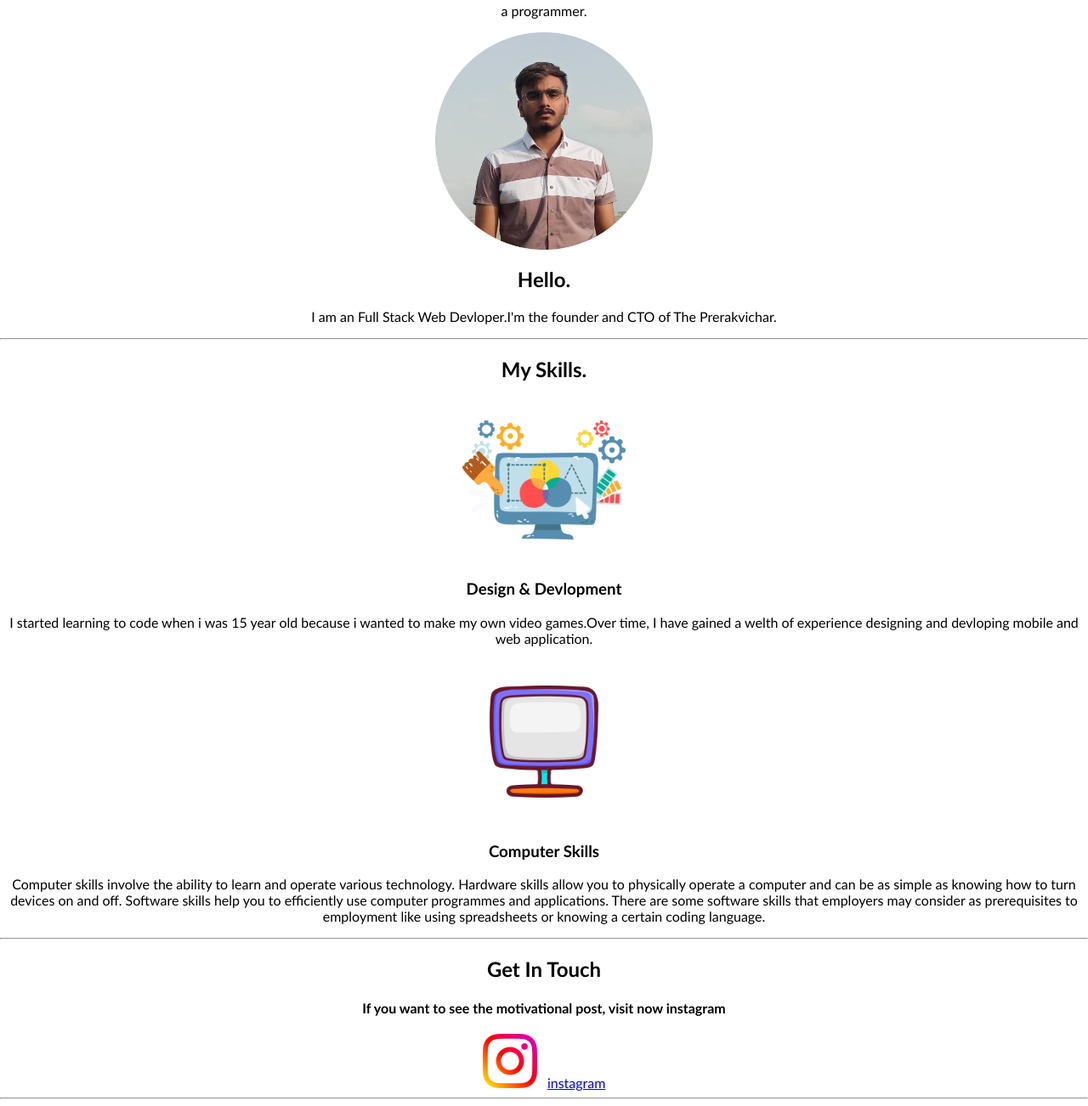
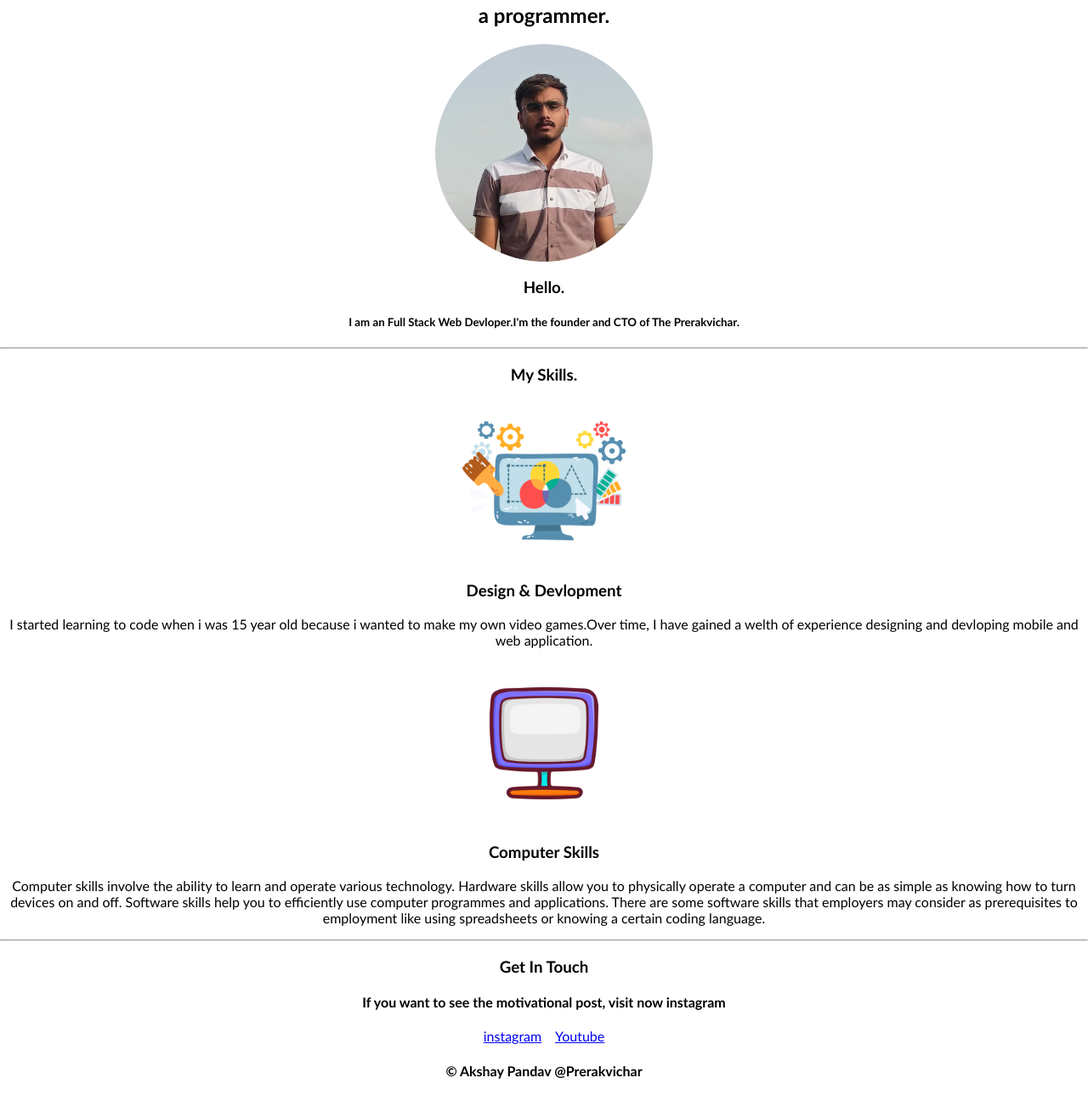
Before and after one commit to PANDAVAKSHAY/cv, a plain HTML site: page index.html in a window 1280 px wide. Shown: the part 79-1381 px from the top of the page at 85% size. Drawn offline with Linux system fonts and the light colour scheme.

Commit message:
Update index.html

```diff
--- a/index.html
+++ b/index.html
@@ -11,36 +11,40 @@
 <body>
     <div>
         <h1>I'm Akshay.</h1>
-        <p>a programmer.</p>
+        <h2>a programmer.</h2>
 
 </div>
 <div class="profile">
     <img class="akshay-img" src="img/akshay.img.png"  alt="akshay img">
-    <h2> Hello.</h2>
-    <p>I am an Full Stack Web Devloper.I'm the founder and CTO of The Prerakvichar.</p>
+    <h3> Hello.</h3>
+    <h5>I am an Full Stack Web Devloper.I'm the founder and CTO of The Prerakvichar.</h5>
     <hr>
 </div>
 <div class="skills">
-    <h2>My Skills.</h2>
-   <img class="web-img" src="img/design-software.png" alt="">
-   <h3>Design & Devlopment</h3>
-   <p>I started learning to code when i was 15 year old because i wanted to make my own video games.Over time, I have gained a welth of experience designing and devloping mobile and web application. </p>
-   <img class="computer" src="img/monitor.png" alt="">
-   <h3>Computer Skills</h3>
-   <p>Computer skills involve the ability to learn and operate various technology. Hardware skills allow you to physically
-operate a computer and can be as simple as knowing how to turn devices on and off. Software skills help you to
-efficiently use computer programmes and applications. There are some software skills that employers may consider as
-prerequisites to employment like using spreadsheets or knowing a certain coding language.</p>
+    <h3>My Skills.</h3>
+    <div class="web">
+        <img class="web-img" src="img/design-software.png" alt="">
+        <h3 class="dd">Design & Devlopment</h3>
+        <p class="p1">I started learning to code when i was 15 year old because i wanted to make my own video games.Over time, I have
+            gained a welth of experience designing and devloping mobile and web application. </p>
+    </div>
+    <div class="com">
+        <img class="computer" src="img/monitor.png" alt="">
+        <h3 class="c-skil"> Computer Skills</h3>
+        <p class="p2">Computer skills involve the ability to learn and operate various technology. Hardware skills allow you to physically
+            operate a computer and can be as simple as knowing how to turn devices on and off. Software skills help you to
+            efficiently use computer programmes and applications. There are some software skills that employers may consider as
+            prerequisites to employment like using spreadsheets or knowing a certain coding language.</p>
+    </div>
 <hr>
 <div class="get">
-    <h2>Get In Touch</h2>
+    <h3>Get In Touch</h3>
     <h4>If you want to see the motivational post, visit now instagram</h4>
-    <table>
-        <tr><img class="insta" src="img/instagram.png"  alt="instagram">
-            &nbsp;&nbsp;<a href="https://instagram.com/prerakvichar?igshid=YmMyMTA2M2Y=">instagram</a>
-
-    </table>
-    <hr>
+    <div class="social">
+      <a class="anchor" href="https://instagram.com/prerakvichar?igshid=YmMyMTA2M2Y=">instagram</a>&nbsp;&nbsp;&nbsp;
+      <a href="https://www.youtube.com/c/prerakvichar">Youtube</a>
+      <h4 class="copy">&#169; Akshay Pandav @Prerakvichar</h4>
+</div>
 </div>
 </div>
 </body>
```
